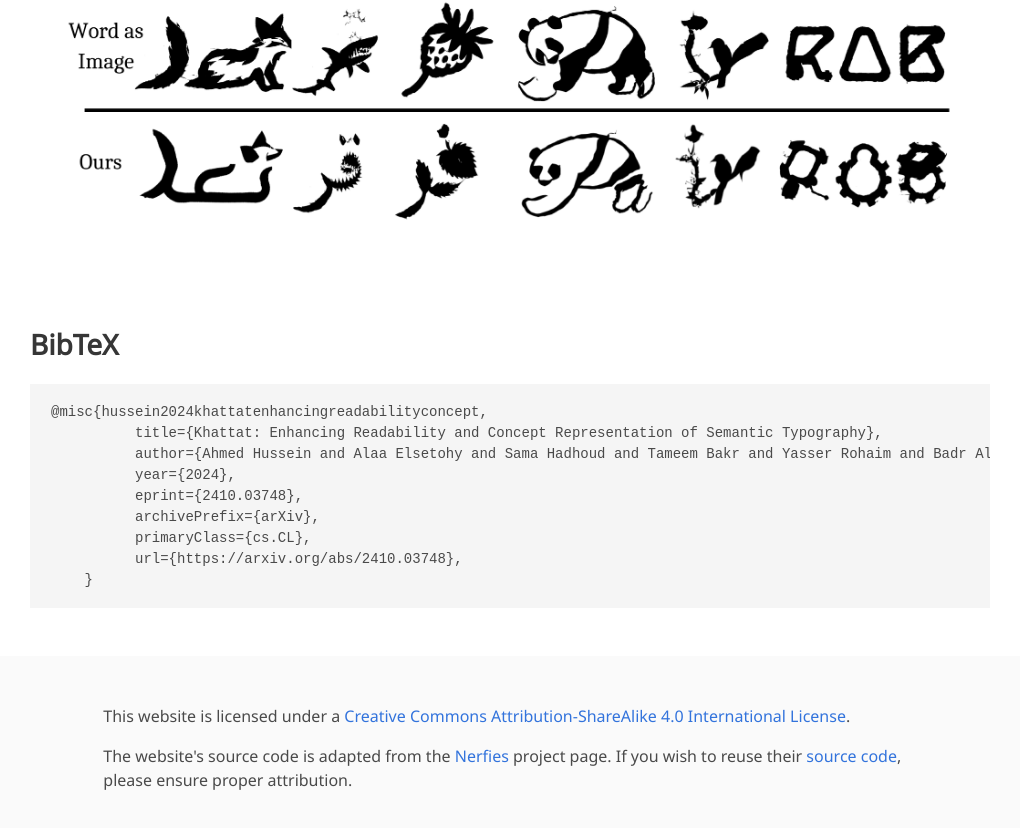
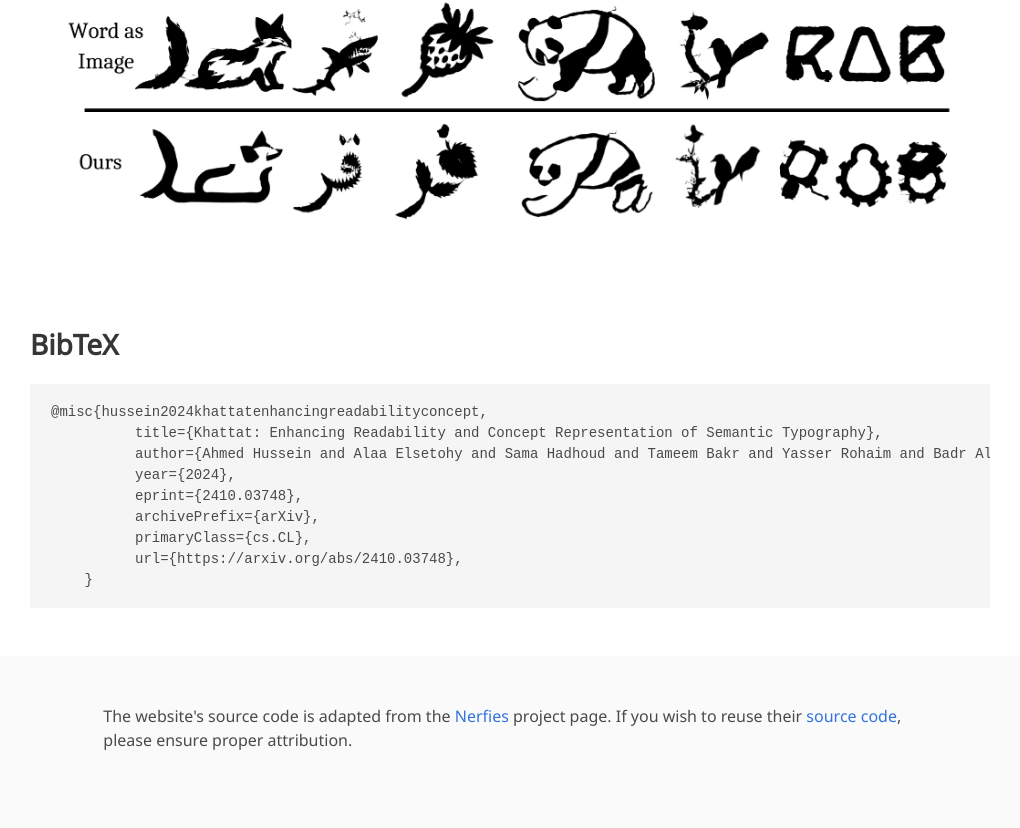
Before and after one commit to AI091/Khattat-page, a plain HTML site: page index.html in a window 1280 px wide. Shown: the part 3781-4609 px from the top of the page, without its empty margins (130-1150 px from the left). Drawn offline with nearby package versions, Linux system fonts and the light colour scheme; some icons are missing; a web font is replaced by a local one.

Commit message:
slight edit

```diff
--- a/index.html
+++ b/index.html
@@ -334,11 +334,6 @@
   <div class="columns is-centered">
     <div class="column is-8">
       <div class="content">
-        <p>
-          This website is licensed under a <a rel="license"
-          href="http://creativecommons.org/licenses/by-sa/4.0/">Creative
-        Commons Attribution-ShareAlike 4.0 International License</a>.
-      </p>
       <p>
         The website's source code is adapted from the <a href="https://nerfies.github.io/">Nerfies</a> project page. If you wish to reuse their <a href="https://github.com/nerfies/nerfies.github.io">source code</a>, please ensure proper attribution.
       </p>
```
